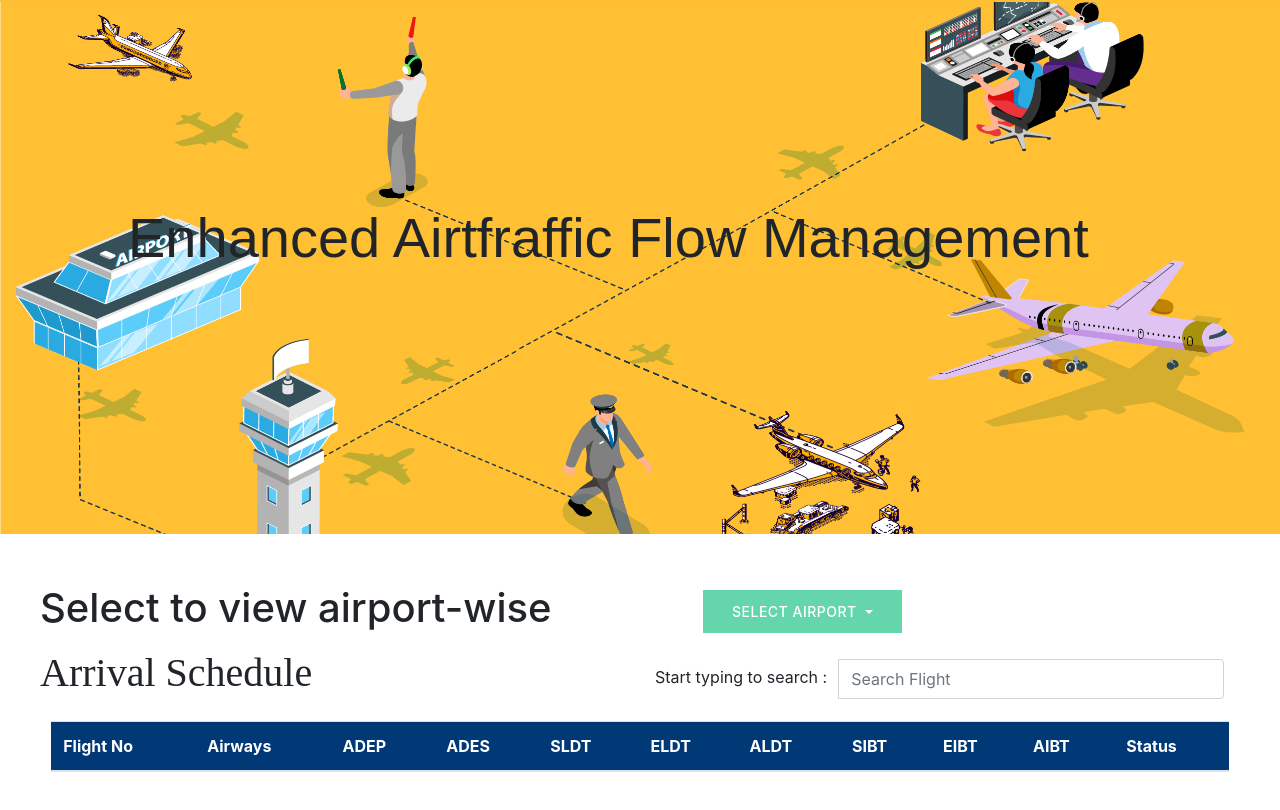
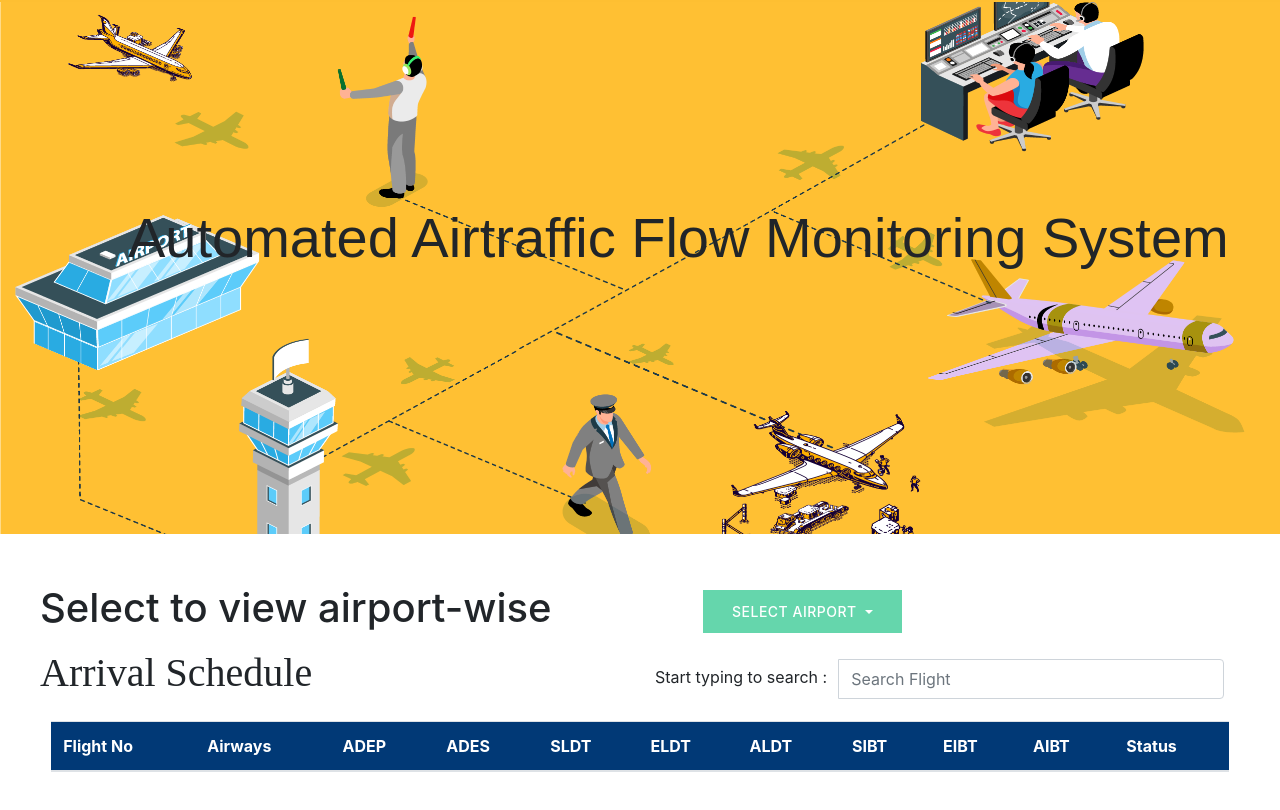
Before and after one commit to thedevulapally/AutomatedAirtrafficFlowMonitoringSystem, a plain HTML site: page index.html in a window 1280 px wide. Shown: the part 56-866 px from the top of the page. Drawn offline with nearby package versions, Linux system fonts and the light colour scheme; no server answers; a web font is replaced by a local one.

Commit message:
Update index.html

```diff
--- a/index.html
+++ b/index.html
@@ -91,7 +91,7 @@
   <div class="main">
     <div class=" " id="home">
       <div class="images">
-        <h1 class="textinmain">Enhanced Airtfraffic Flow Management</h1>
+        <h1 class="textinmain">Automated Airtraffic Flow Monitoring System</h1>
       </div>
     </div>
 
```
